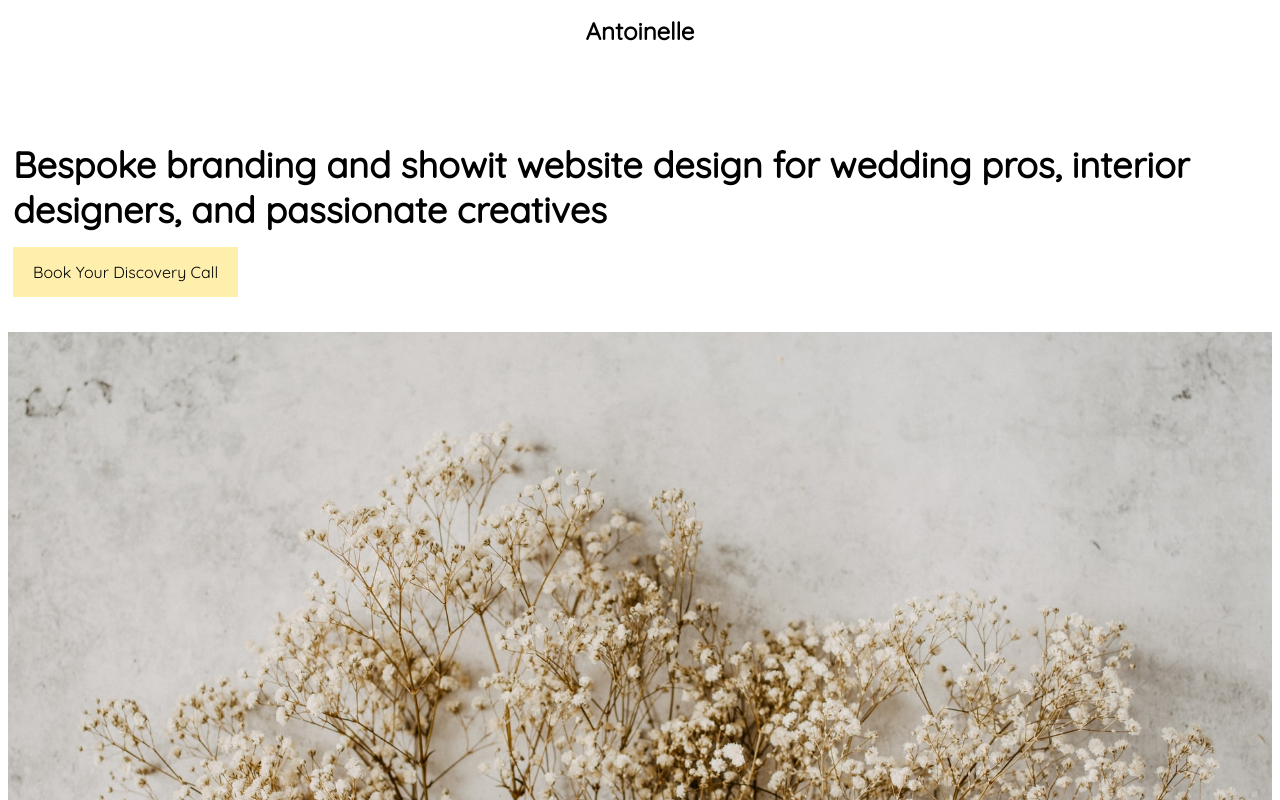
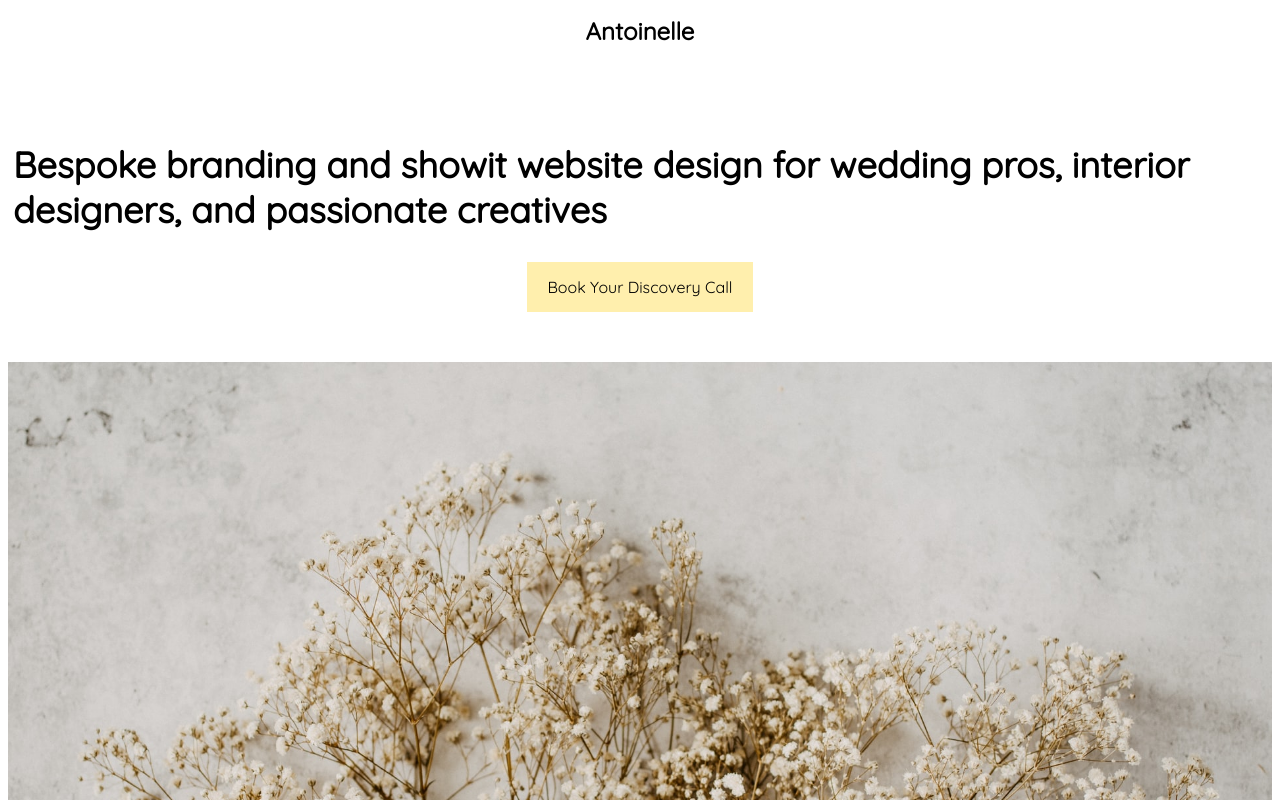
Before and after one commit to MatchaBear/antoinelle-website, a React (Vite) app: page / in a window 1280 px wide. Shown: the top 800 px of the page. Built offline with nearby package versions, Linux system fonts and the light colour scheme.

Commit message:
center cta button

```diff
--- a/src/index.css
+++ b/src/index.css
@@ -19,6 +19,11 @@ body {
   max-width: 100%;
 }
 
+.cta {
+  display: flex;
+  justify-content: center;
+}
+
 .cta-button {
   background-color: rgb(255, 239, 173);
   padding: 15px 20px;
--- a/src/routes/home.tsx
+++ b/src/routes/home.tsx
@@ -7,9 +7,11 @@ export default function Home() {
           Bespoke branding and showit website design for wedding pros, interior
           designers, and passionate creatives
         </h2>
-        <a href="/contact" className="cta-button">
-          Book Your Discovery Call
-        </a>
+        <div className="cta">
+          <a href="/contact" className="cta-button">
+            Book Your Discovery Call
+          </a>
+        </div>
       </div>
       <img src="/assets/preview.jpeg" alt="preview" className="preview-image" />
     </div>
```
